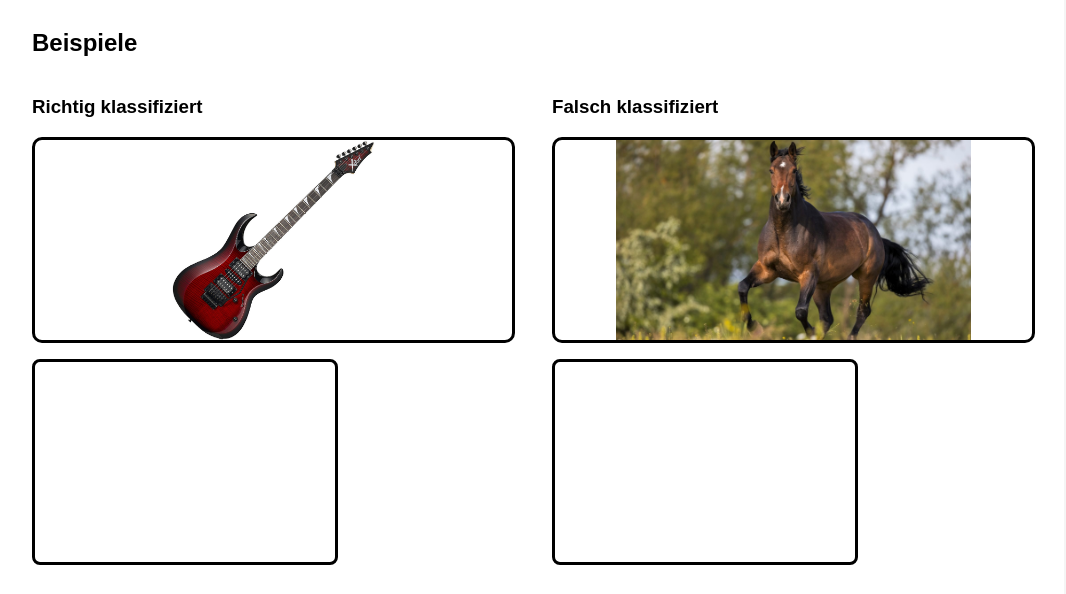
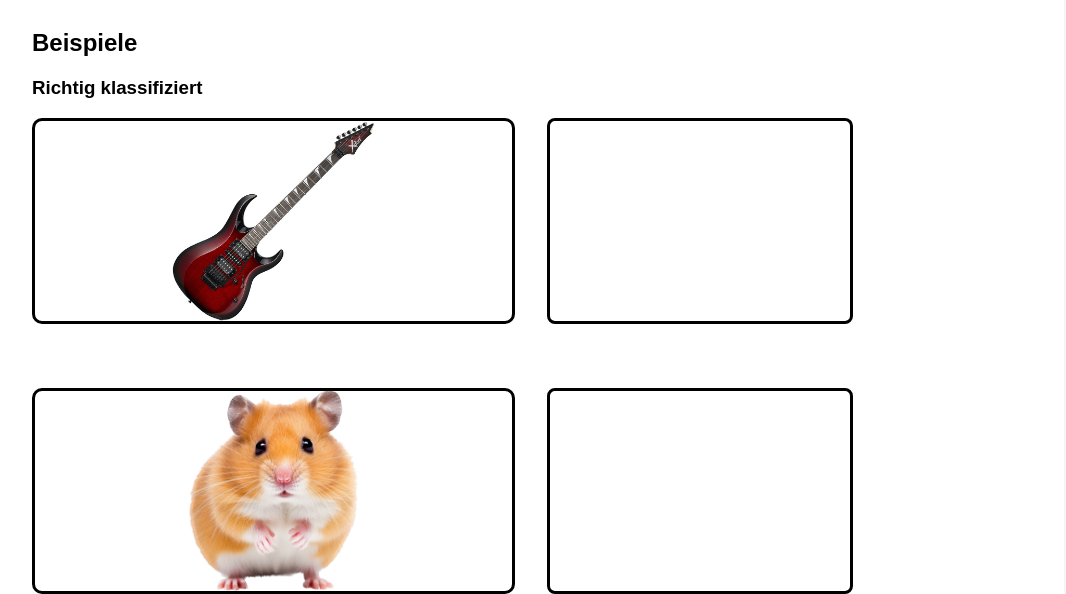
Before and after one commit to AndyCandy96/image-classifier-project, a website: page index.html in a window 1280 px wide. Shown: the part 133-727 px from the top of the page, without its empty margins (108-1174 px from the left). Drawn offline with nearby package versions, Linux system fonts and the light colour scheme; a script that the page names is missing.

Commit message:
Reihen geändert

```diff
--- a/index.html
+++ b/index.html
@@ -17,43 +17,40 @@
 
     <section id="examples">
       <h2>Beispiele</h2>
-      <div class="row">
-        <div class="column">
+
       <h3>Richtig klassifiziert</h3>
-          <div id="correct-examples">
-            <div class="example">
+      <div id="correct-examples" class="example-group">
+        <div class="example-pair">
           <img id="img-0" src="images/correct1.jpg" class="classify-image" />
           <canvas id="chart-0"></canvas>
         </div>
-            <div class="example">
+        <div class="example-pair">
           <img id="img-1" src="images/correct2.png" class="classify-image" />
           <canvas id="chart-1"></canvas>
         </div>
-            <div class="example">
+        <div class="example-pair">
           <img id="img-2" src="images/correct3.jpeg" class="classify-image" />
           <canvas id="chart-2"></canvas>
         </div>
       </div>
-        </div>
-        <div class="column">
+
       <h3>Falsch klassifiziert</h3>
-          <div id="wrong-examples">
-            <div class="example">
+      <div id="wrong-examples" class="example-group">
+        <div class="example-pair">
           <img id="img-3" src="images/wrong1.jpeg" class="classify-image" />
           <canvas id="chart-3"></canvas>
         </div>
-            <div class="example">
+        <div class="example-pair">
           <img id="img-4" src="images/wrong2.jpeg" class="classify-image" />
           <canvas id="chart-4"></canvas>
         </div>
-            <div class="example">
+        <div class="example-pair">
           <img id="img-5" src="images/wrong3.jpeg" class="classify-image" />
           <canvas id="chart-5"></canvas>
         </div>
       </div>
-        </div>
-      </div>
     </section>
+
 
     <section id="upload-section">
       <h2>Eigenes Bild hochladen</h2>
--- a/styles/style.css
+++ b/styles/style.css
@@ -97,7 +97,7 @@ canvas {
 
 .preview-flex {
   display: flex;
-  align-items: center;
+  align-items: flex-start;
   gap: 2rem;
   flex-wrap: wrap;
   margin-top: 1rem;
@@ -134,3 +134,42 @@ canvas {
 .blocksatz {
   text-align: justify;
 }
+
+
+.example-group {
+  display: flex;
+  flex-direction: column;
+  gap: 2rem;
+  margin-bottom: 3rem;
+}
+
+.example-pair {
+  display: flex;
+  align-items: flex-start;
+  gap: 2rem;
+  flex-wrap: wrap;
+}
+
+.example-pair img {
+  width: 300%;
+  max-width: 477px;
+  height: 200px;
+  object-fit: contain;
+  display: block;
+  margin-bottom: 1rem;
+  border: 3px solid #000000;
+  border-radius: 10px;
+
+}
+
+.example-pair canvas {
+  display: block;
+  width: 300px;
+  height: 200px;
+  max-width: 485px;
+  max-height: 205px;
+  border: 3px solid #000000;
+  margin-bottom: 2rem;
+  background: #fff;
+  border-radius: 8px;
+}
```
Lines whose indentation alone changed are shown as unchanged.
